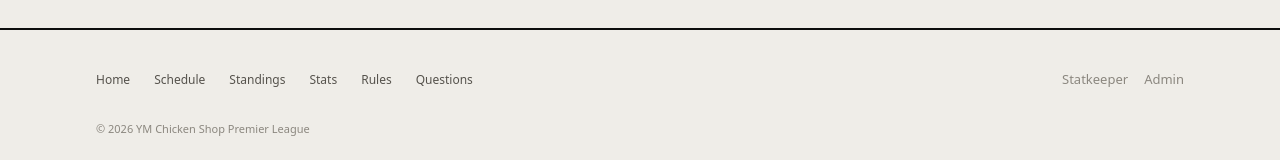
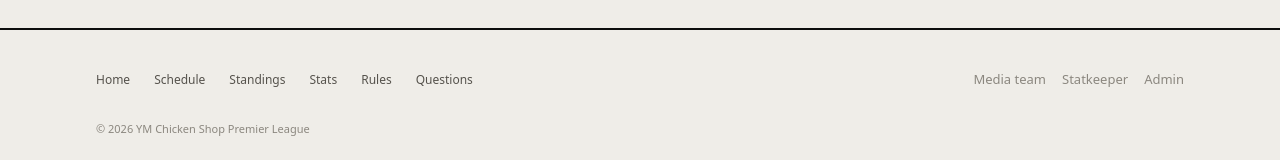
Before and after one commit to ramihessen2001/chickenshoppremierleague, a Next.js app: page / in a window 1280 px wide. Shown: the part 982-1142 px from the top of the page. Built offline with nearby package versions, Linux system fonts and the light colour scheme; no server answers; the database is empty.

Commit message:
media team button

```diff
--- a/app/components/Footer.tsx
+++ b/app/components/Footer.tsx
@@ -52,6 +52,14 @@ export function Footer() {
             </nav>
 
             <div className="flex items-center gap-4">
+              {/* A link rather than a dialog like its neighbours: the desk has
+                  its own sign-in screen, and the media team works there. */}
+              <Link
+                href="/desk"
+                className="self-start text-[13px] text-ink-tertiary transition-colors hover:text-ink"
+              >
+                Media team
+              </Link>
               <StatkeeperButton onClick={() => setIsStatkeeperModalOpen(true)} />
               <AdminButton onClick={() => setIsPasswordModalOpen(true)} />
             </div>
```
